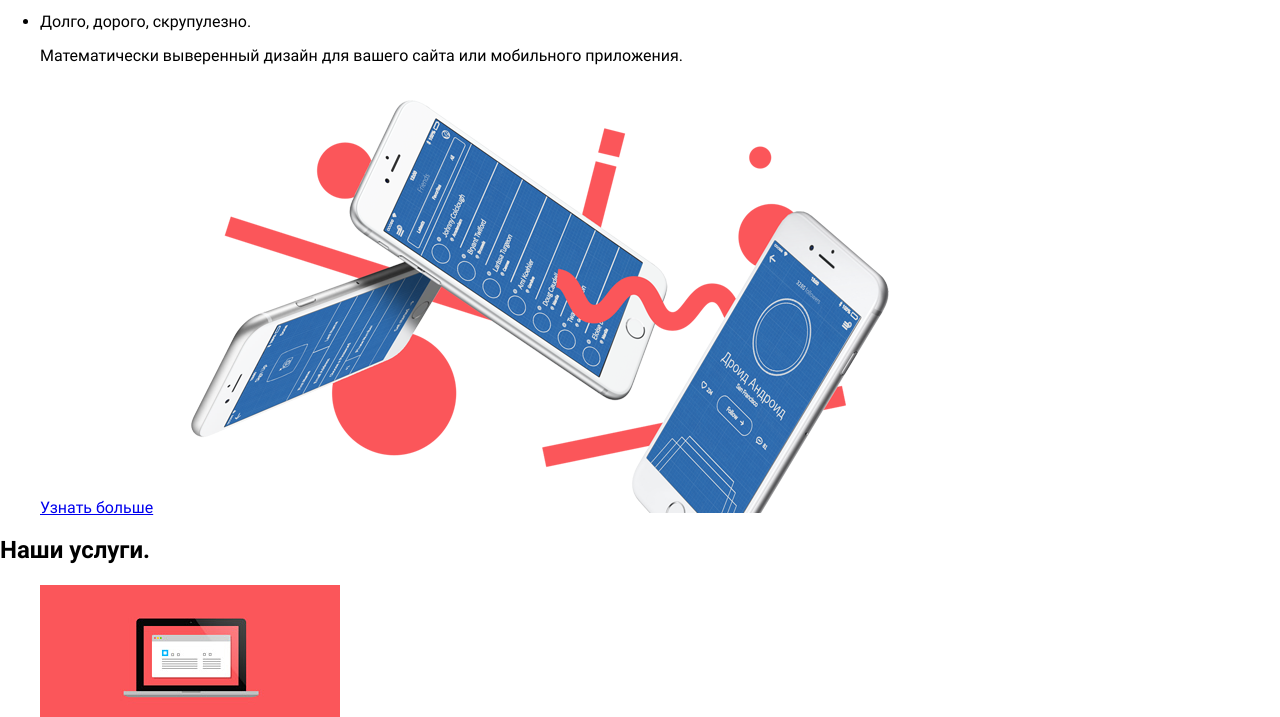
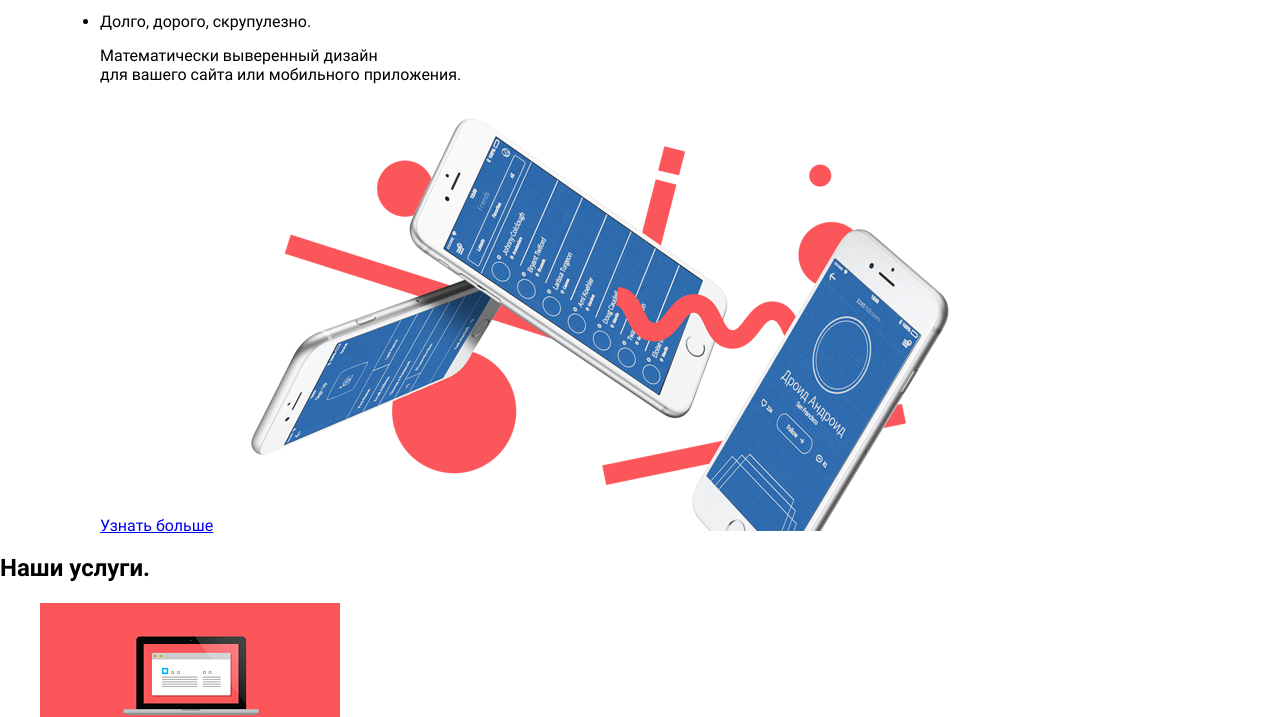
Before and after one commit to IOINITID/nerds, a website: page source/index.html in a window 1280 px wide. Shown: the part 118-835 px from the top of the page. Drawn offline with nearby package versions, Linux system fonts and the light colour scheme; files that its build step writes are made by us from their sources.

Commit message:
Added features section markup

```diff
--- a/source/index.html
+++ b/source/index.html
@@ -42,13 +42,15 @@
   <main class="main">
     <h1 class="visually-hidden">Сайт дизайн-студии Нёрдс.</h1>
     <section class="features">
+      <div class="container">
         <h2 class="visually-hidden">Наши преимущества.</h2>
         <ul class="features__list">
-        <li>
-          <p>Долго, дорого, скрупулезно.</p>
-          <p>Математически выверенный дизайн для вашего сайта или мобильного приложения.</p>
-          <a href="#">Узнать больше</a>
-          <img src="./img/feature-one.png" width="760" height="431"
+          <li class="features__item">
+            <p class="features__promo">Долго, дорого, скрупулезно.</p>
+            <p class="features__description">Математически выверенный дизайн<br> для вашего сайта или мобильного приложения.
+            </p>
+            <a class="features__link" href="#">Узнать больше</a>
+            <img class="features__image" src="./img/feature-one.png" width="760" height="431"
               alt="Три мобильных телефона белого цвета с демострацией дизайна приложения.">
           </li>
           <li style="display: none;">
@@ -66,6 +68,7 @@
               alt="Мобильный телефон и планшет белого цвета с демострацией дизайна сайта.">
           </li>
         </ul>
+      </div>
     </section>
     <section>
       <h2>Наши услуги.</h2>
```
Lines whose indentation alone changed are shown as unchanged.
